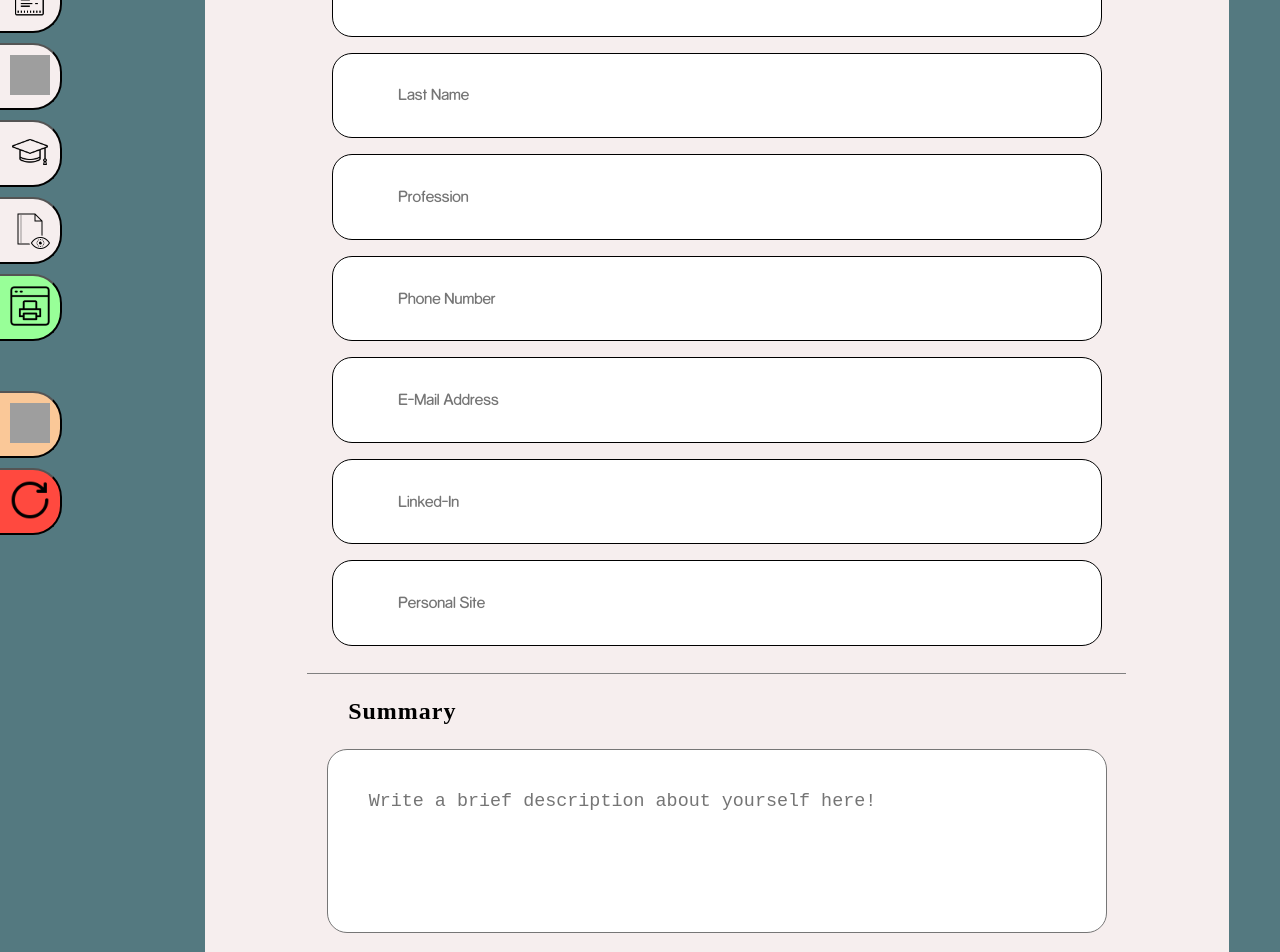
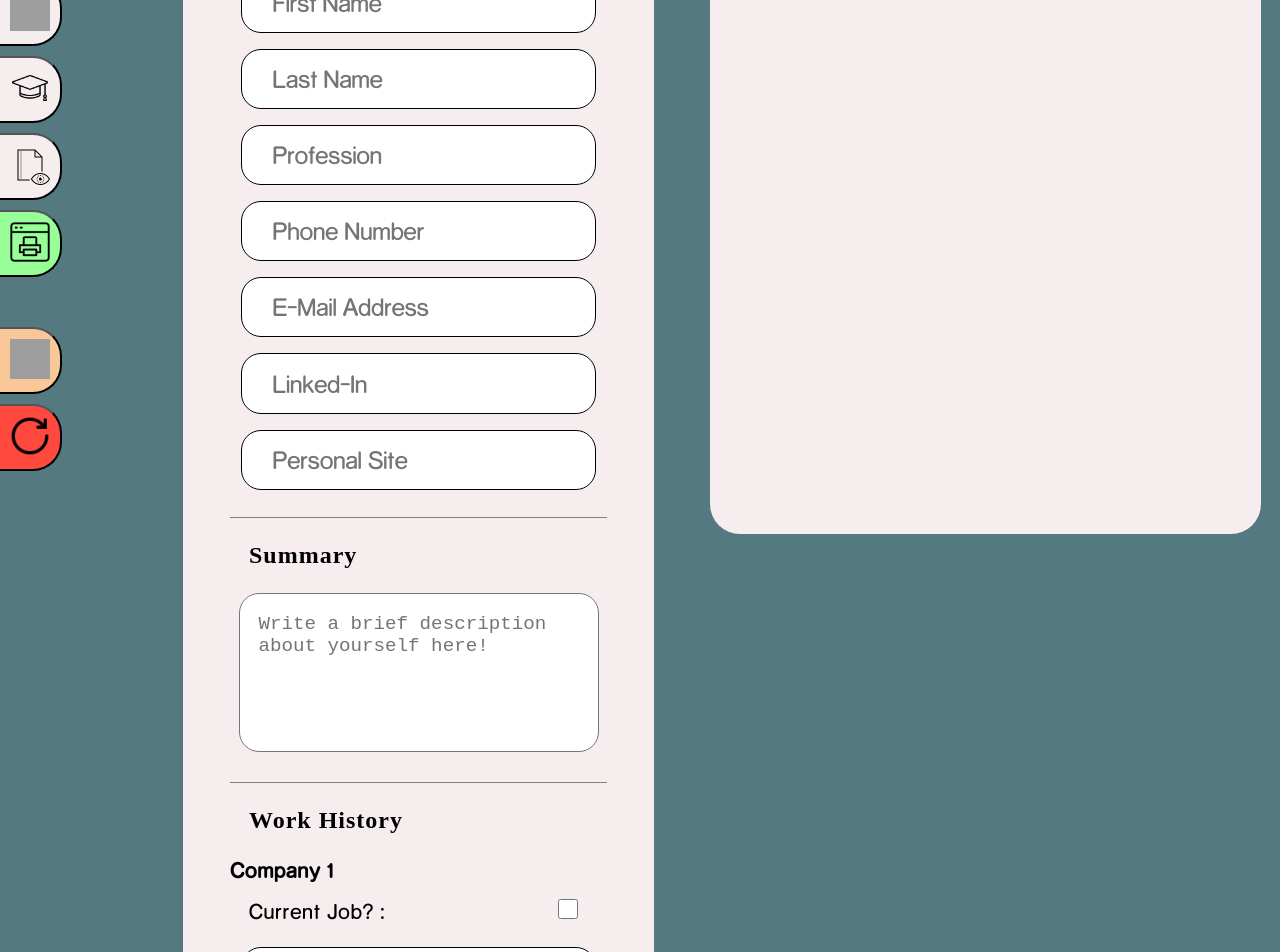
Before and after one commit to 9AMTech/cv-site, a React (Create React App) app: page / in a window 1280 px wide. Shown: the part 340-1292 px from the top of the page. Built offline with nearby package versions, Linux system fonts and the light colour scheme; grey boxes are pictures that could not be loaded; a web font is replaced by a local one.

Commit message:
Updated CSS
The site now works on Mobile, and Tablet sizes.

```diff
--- a/package.json
+++ b/package.json
@@ -1,4 +1,5 @@
 {
+	"homepage": "http://9amtech.github.io/cv-site",
 	"mode": "development",
 	"name": "cv-site",
 	"version": "0.1.0",
@@ -15,6 +16,8 @@
 	},
 	"scripts": {
 		"start": "react-scripts start",
+		"predeploy": "npm run build",
+		"deploy": "gh-pages -d build",
 		"build": "react-scripts build",
 		"test": "react-scripts test",
 		"eject": "react-scripts eject"
--- a/src/App.css
+++ b/src/App.css
@@ -143,9 +143,25 @@ textarea {
 }
 
 .toPrint {
-	border: 2px solid red;
+	min-height: 100% !important;
 }
 /* Only adding this feature past mobile devices, on mobile it makes for a bad experience */
 /* .toolbar-button:hover {
 	padding-left: 200%;
 } */
+
+@media screen and (min-width: 1024px) {
+	main {
+		display: grid;
+		grid-template-columns: 7% repeat(2, 1fr);
+		grid-template-rows: 100%;
+		margin: 0 1% 0 0
+	}
+
+	.toolbar {
+		grid-column-start: 1;
+		grid-column-end: 2;
+		grid-row-start: 1;
+		grid-row-end: 2;
+	}
+}
--- a/src/App.js
+++ b/src/App.js
@@ -368,7 +368,7 @@ export default function App() {
 	const handlePrint = useReactToPrint({
 		content: () => componentRef.current,
 		onBeforePrint: () => console.log("Printing!!!"),
-		// bodyClass: 'toPrint',
+		bodyClass: 'toPrint',
 		documentTitle: introduction.firstName + ' ' + introduction.lastName + ' - Resume',
 	})
 
--- a/src/css/inputCV.module.css
+++ b/src/css/inputCV.module.css
@@ -78,3 +78,36 @@
   border-radius: 20px;
   padding: 1% 0%;
 }
+
+@media screen and (min-width: 768px) {
+	input {
+		font-size: 1.4rem;
+	}
+	textarea {
+		font-size: 1.2rem;
+		min-height: 120px;
+	}
+	label {
+		font-size: 1.2rem;
+	}
+	.currentJobInfo {
+		padding: 0 5% 3%;
+	}
+	.currentJobInfo input {
+		width: 20px;
+		height: 20px;
+	}
+	.addRemoveButtons {
+		padding: 2% 0;
+	}
+}
+
+@media screen and (min-width: 1024px) {
+	.inputCV {
+		margin-top: 15vh;
+		grid-column-start: 2;
+		grid-column-end: 3;
+		grid-row-start: 1;
+		grid-row-end: 2;
+	}
+}
--- a/src/css/outputCV.module.css
+++ b/src/css/outputCV.module.css
@@ -11,13 +11,85 @@
 
 @media print {
 	.outputCV {
-		margin: 0;
+		margin: 5% 2% !important;
+		background-color: white !important;
+		width: 100% !important;
+		min-height: 100% !important;
+		border-radius: 0px !important;
 	}
 
 	.introduction {
-		background-color: red;
+		font-size: 1.05rem !important;
+		margin: 0 5% 10% !important;
+		grid-column-gap: 40px !important;
+		grid-row-gap: 20px !important;
 	}
 
+	h2 {
+		font-family: base-font-bold;
+	}
+
+	.fullName {
+		font-size: 2rem !important;
+}
+
+	.profession {
+		font-size: 1.8rem !important;
+	}
+
+	.contactInfo > p {
+		margin: 2% 0 !important;
+	}
+
+	.summary {
+		font-size: 1.7rem !important;
+	}
+
+	.workHistory {
+		margin-bottom: 5% !important;
+	}
+
+	.jobName {
+		font-weight: 600 !important;
+		font-size: 1.2rem !important;
+		margin-bottom: 2px !important;
+	}
+
+	.jobPosition {
+		font-size: 1.1rem !important;
+		margin-bottom: 2px !important;
+	}
+
+	.dates {
+		font-size: .9rem !important;
+		margin-bottom: 1% !important;
+	}
+
+	.jobDescription {
+		font-size: 1rem !important;
+		margin-bottom: 2% !important;
+	}
+
+	.educationName {
+		font-weight: 600 !important;
+		font-size: 1.2rem !important;
+		margin-bottom: 2px !important;
+	}
+
+	.certificateName {
+		font-size: 1.1rem !important;
+		margin-bottom: 2px !important;
+	}
+
+	.dateAcquired {
+		font-size: .9rem !important;
+		margin-bottom: 1% !important;
+	}
+
+	.educationDescription {
+		font-size: 1rem !important;
+		margin-bottom: 2% !important;
+	}
 }
 
 :root {
@@ -153,3 +225,20 @@ p {
 	font-size: .75rem;
 	margin-bottom: 10px;
 }
+
+@media screen and (min-width: 1024px) {
+	.outputCV {
+		grid-column-start: 3;
+		grid-column-end: 4;
+		grid-row-start: 1;
+		grid-row-end: 2;
+		display: flex;
+		flex-direction: column;
+		position: fixed;
+		top: 0;
+		right: 1.5%;
+		margin: 15vh auto;
+		height: 690px;
+		width: 43%;
+	}
+}
```
